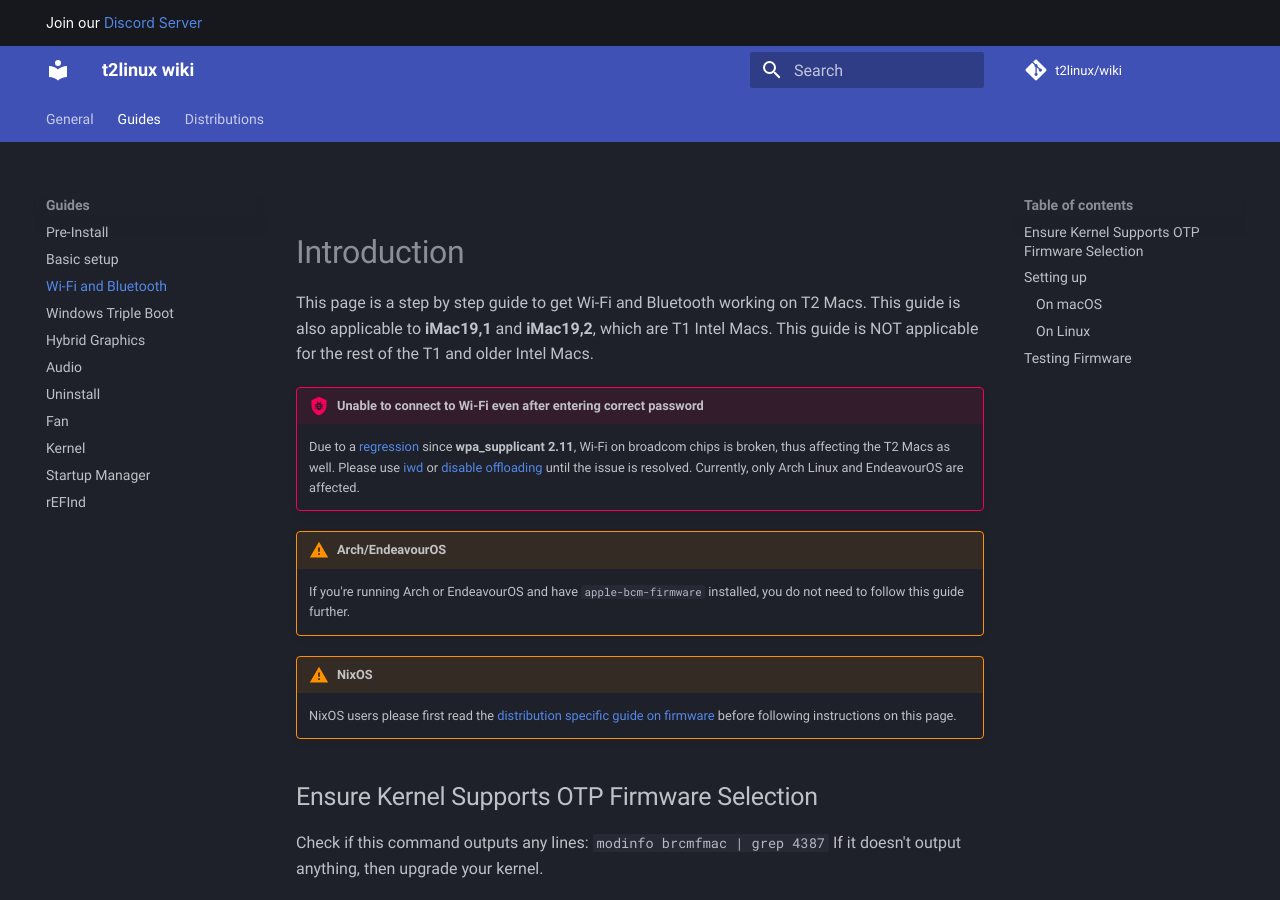
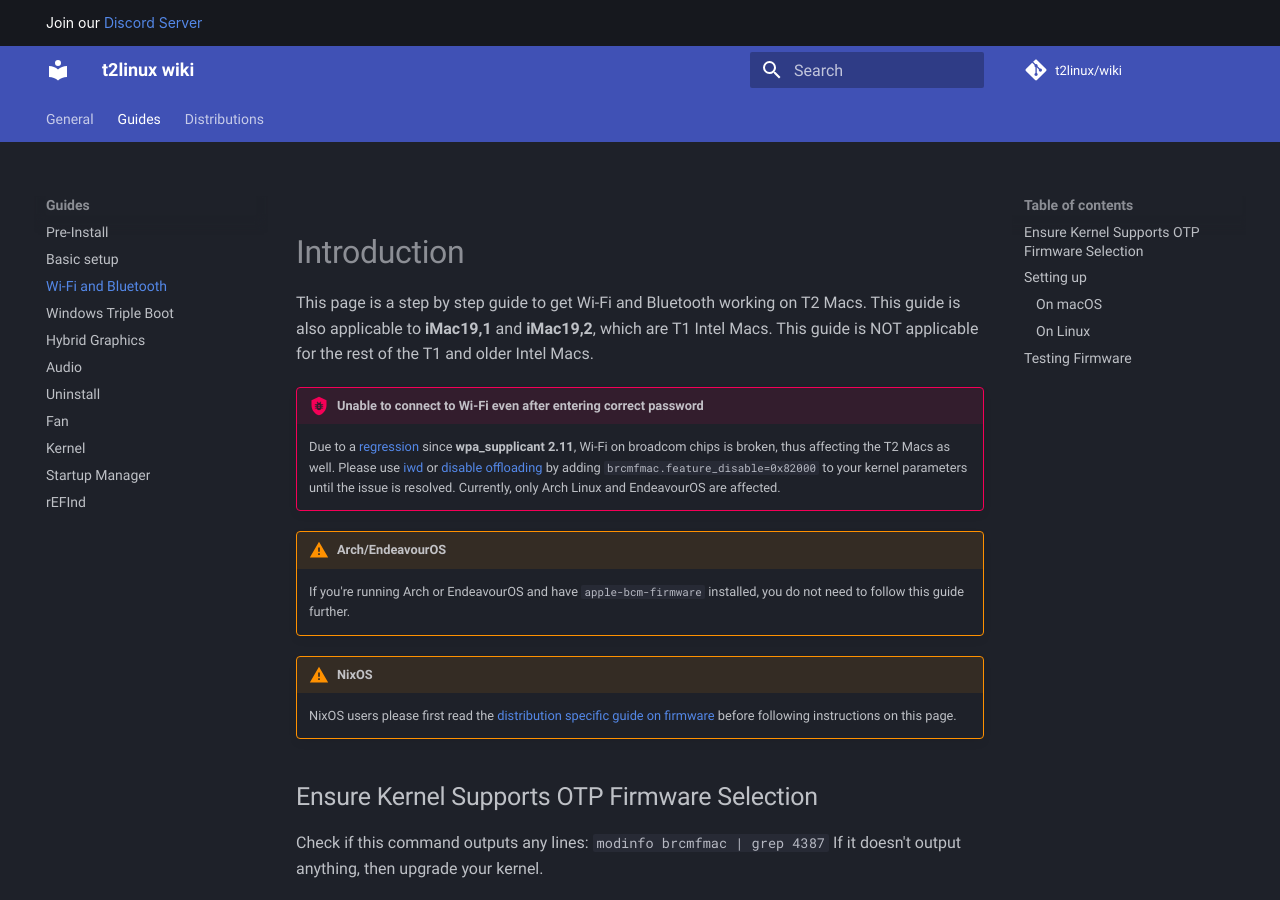
Before and after one commit to t2linux/wiki, an MkDocs documentation site: the page built from docs/guides/wifi-bluetooth.md, in a window 1280 px wide and 900 px high. Built offline with MkDocs 1.6.1 and Material for MkDocs 9.7.7, drawn with Linux system fonts in a browser that asks for light colours; comment, search, counter and statistics services are not loaded.

Commit message:
Update wifi-bluetooth.md

```diff
--- a/docs/guides/wifi-bluetooth.md
+++ b/docs/guides/wifi-bluetooth.md
@@ -5,7 +5,7 @@
 This page is a step by step guide to get Wi-Fi and Bluetooth working on T2 Macs. This guide is also applicable to **iMac19,1** and **iMac19,2**, which are T1 Intel Macs. This guide is NOT applicable for the rest of the T1 and older Intel Macs.
 
 !!! Bug "Unable to connect to Wi-Fi even after entering correct password"
-    Due to a [regression](https://lists.infradead.org/pipermail/hostap/2024-August/042893.html) since **wpa_supplicant 2.11**, Wi-Fi on broadcom chips is broken, thus affecting the T2 Macs as well. Please use [iwd](https://wiki.archlinux.org/title/NetworkManager#Using_iwd_as_the_Wi-Fi_backend) or [disable offloading](https://bbs.archlinux.org/viewtopic.php?pid=2189161#p2189161) until the issue is resolved. Currently, only Arch Linux and EndeavourOS are affected.
+    Due to a [regression](https://lists.infradead.org/pipermail/hostap/2024-August/042893.html) since **wpa_supplicant 2.11**, Wi-Fi on broadcom chips is broken, thus affecting the T2 Macs as well. Please use [iwd](https://wiki.archlinux.org/title/NetworkManager#Using_iwd_as_the_Wi-Fi_backend) or [disable offloading](https://bbs.archlinux.org/viewtopic.php?pid=2189161#p2189161) by adding `brcmfmac.feature_disable=0x82000` to your kernel parameters until the issue is resolved. Currently, only Arch Linux and EndeavourOS are affected.
 
 !!! Warning "Arch/EndeavourOS"
     If you're running Arch or EndeavourOS and have `apple-bcm-firmware` installed, you do not need to follow this guide further.
```
